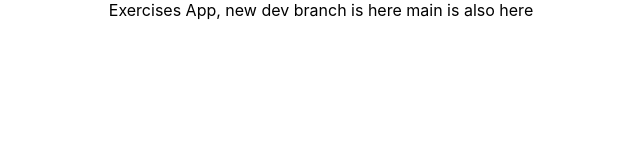
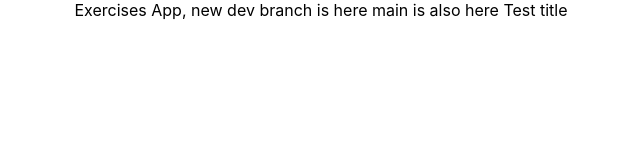
Before and after one commit to MinProgrammeringsVerden/exercises, a React (Create React App) app: page / in a window 1280 px wide. Shown: the top 160 px of the page, without its empty margins (319-959 px from the left). Built offline with nearby package versions, Linux system fonts and the light colour scheme.

Commit message:
created new component Form

```diff
--- a/src/App.js
+++ b/src/App.js
@@ -6,6 +6,7 @@ function App() {
     <div className="App">
       Exercises App, new dev branch is here
       main is also here
+      Test title
     </div>
   );
 }
```
Also changed, not shown: src/component/Form.js (added, +11 -0 lines).
